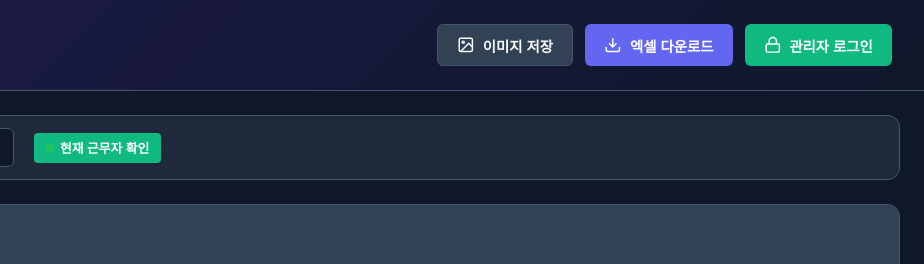
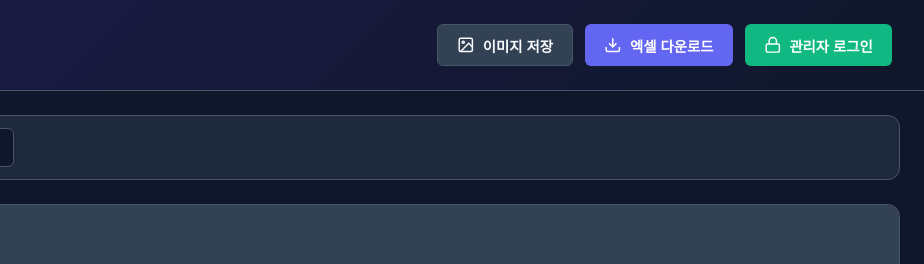
Before and after one commit to wannagohomekr/-, a plain HTML site: page index.html in a window 1280 px wide. Shown: the top 264 px of the page, 356-1280 px from the left. Drawn offline with nearby package versions, Linux system fonts and the light colour scheme; no server answers; a script that the page names is missing.

Commit message:
Add files via upload

```diff
--- a/index.html
+++ b/index.html
@@ -63,7 +63,7 @@
             <div class="tab-buttons" style="display: flex; align-items: center; gap: 0.5rem; flex-wrap: wrap;">
                 <button id="tab-weekly" class="tab-btn active">📅 주간 고정 시간표</button>
                 <button id="tab-monthly" class="tab-btn">🗓️ 월간 달력 시간표</button>
-                <button id="btn-show-current-workers" class="btn btn-accent btn-sm" style="margin-left: 0.75rem; display: inline-flex; align-items: center; gap: 0.35rem;" title="현재 날짜/시간 기준으로 근무 중인 장학생을 확인합니다.">
+                <button id="btn-show-current-workers" class="btn btn-accent btn-sm admin-only" style="margin-left: 0.75rem; display: none; align-items: center; gap: 0.35rem;" title="현재 날짜/시간 기준으로 근무 중인 장학생을 확인합니다.">
                     <span class="pulse-dot"></span>
                     현재 근무자 확인
                 </button>
```
